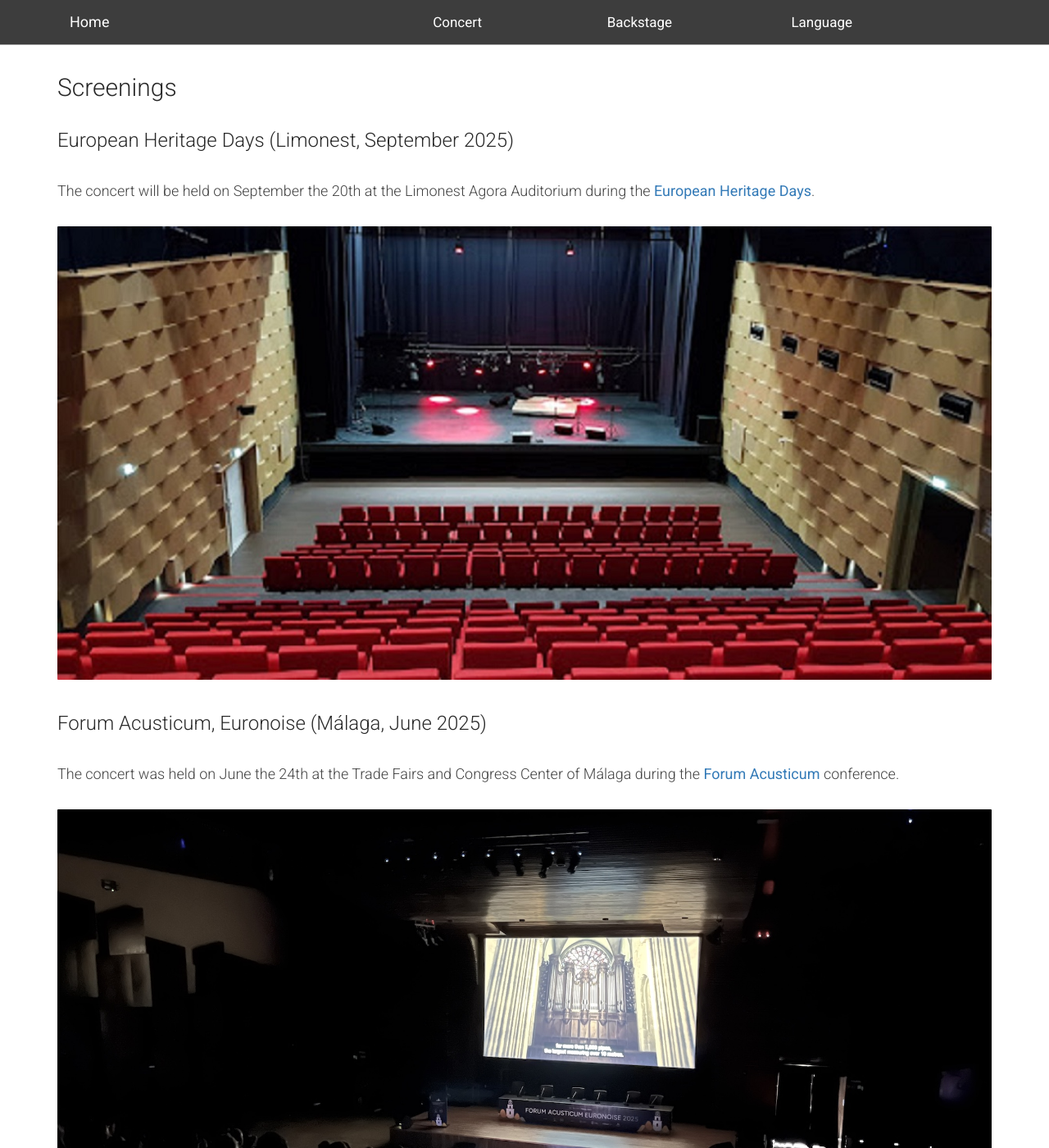
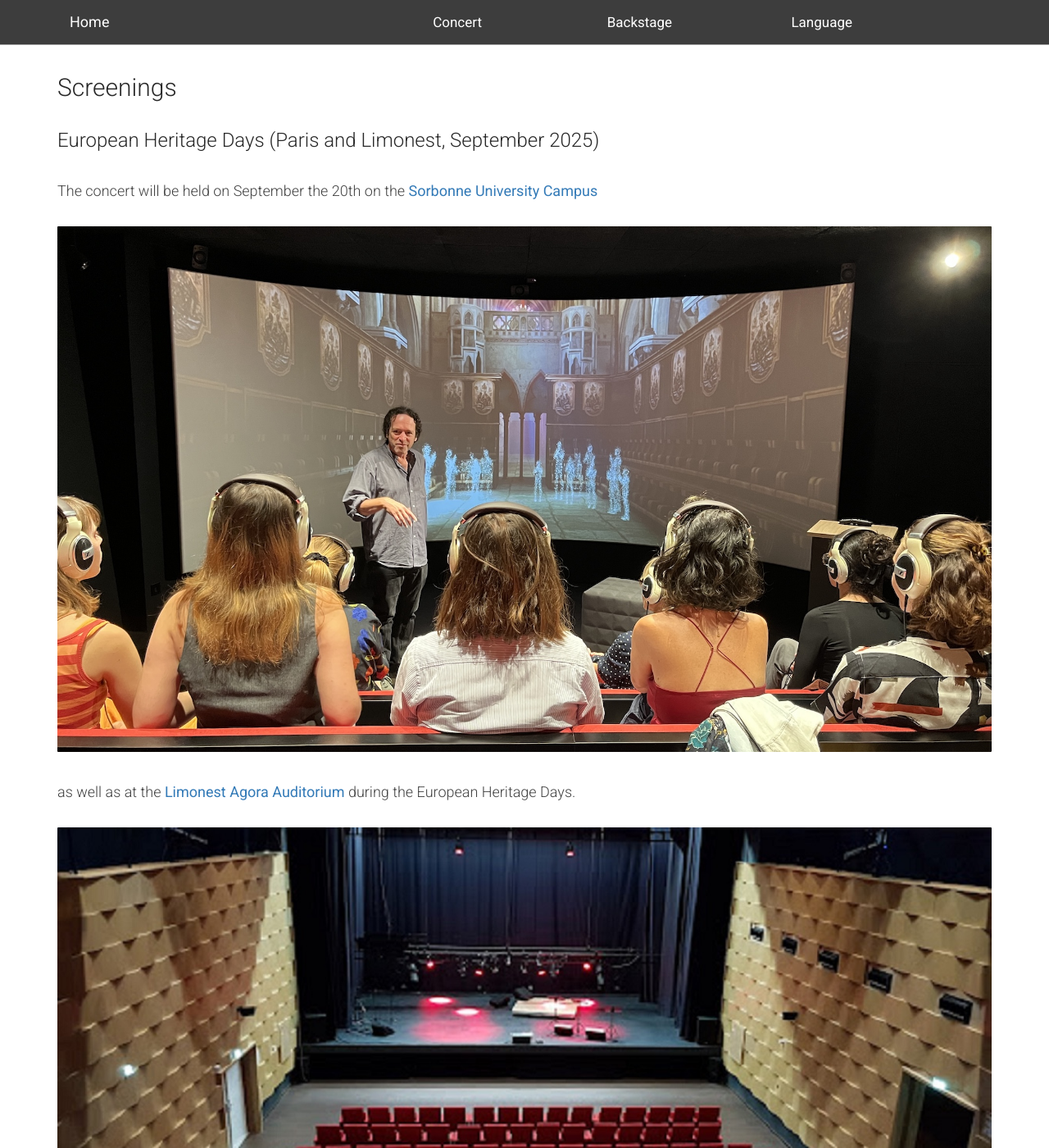
Before and after one commit to LAM-IJLRA/vaultedharmonies_website, a Jekyll site: the page built from pages/events_en/3_cinema.html, in a window 1280 px wide and 1400 px high. Shown: the whole window at 82% size. Built offline with Jekyll 4.4.1, drawn with Linux system fonts in a browser that asks for light colours; nearby versions of some CDN libraries.

Commit message:
added scai for jep screening

```diff
--- a/pages/events_en/3_cinema.html
+++ b/pages/events_en/3_cinema.html
@@ -13,8 +13,11 @@ isready: true
 
     <h2> {{page.title}} </h2>
 
-    <h3>European Heritage Days (Limonest, September 2025)</h3>
-    <p>The concert will be held on September the 20th at the Limonest Agora Auditorium during the <a href="https://journeesdupatrimoine.culture.gouv.fr/w/369139/evenement/18524749/archeo-concert-concert-virtuel#/events/18524749">European Heritage Days</a>.</p>
+    <h3>European Heritage Days (Paris and Limonest, September 2025)</h3>
+    <p>The concert will be held on September the 20th on the <a href="https://openagenda.com/jep-2025-ile-de-france/events/larcheoconcert-le-passe-a-des-oreilles-a-notre-dame">Sorbonne University Campus</a></p>
+    <p><img class="img-responsive borderless" src="{{ site.baseurl }}/img/ci_scai.jpg" alt=""></p>
+
+    <p>as well as at the <a href="https://journeesdupatrimoine.culture.gouv.fr/w/377623/evenement/18524749/archeo-concert-concert-virtuel#/events/18524749">Limonest Agora Auditorium</a> during the European Heritage Days.</p>
     <p><img class="img-responsive borderless" src="{{ site.baseurl }}/img/ci_limonest.jpg" alt=""></p>
 
     <h3>Forum Acusticum, Euronoise (Málaga, June 2025)</h3>
```
Also changed, not shown: pages/events_fr/3_cinema.html (+5 -2 lines), img/ci_scai.jpg (added).
